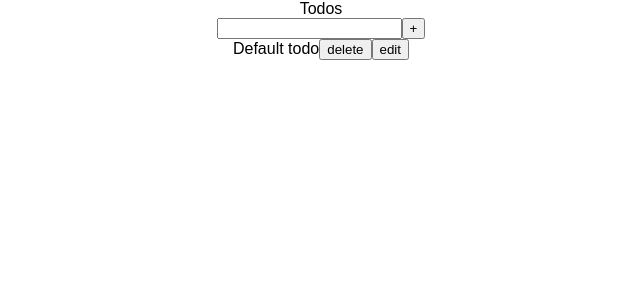
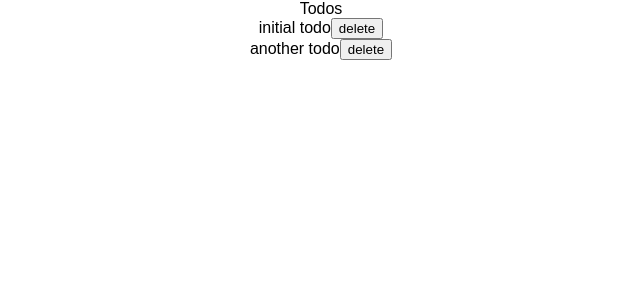
Before and after one commit to heathernfran/react-todos, a React (Create React App) app: page / in a window 1280 px wide. Shown: the top 300 px of the page, without its empty margins (319-959 px from the left). Built offline with nearby package versions, Linux system fonts and the light colour scheme.

Commit message:
Modify todo and list to be stateless, rendering data

```diff
--- a/src/App.js
+++ b/src/App.js
@@ -1,5 +1,5 @@
 import React, { Component } from 'react';
-import TodoList from './TodoList'
+import TodoListStateless from './TodoListStateless'
 import './App.css';
 
 class App extends Component {
@@ -9,7 +9,7 @@ class App extends Component {
         <header>
           Todos
         </header>
-        <TodoList />
+        <TodoListStateless />
       </div>
     );
   }
--- /dev/null
+++ b/src/TodoListStateless.js
@@ -0,0 +1,21 @@
+import React from 'react'
+import { connect } from 'react-redux'
+import TodoStateless from './TodoStateless'
+
+const mapStateToProps = state => ({ todos: state.todos })
+
+const TodoListStateless = ({ todos }) => (
+  <div>
+    {todos.map(todo => (
+      <TodoStateless
+        {...todo}
+      />
+    ))}
+  </div>
+)
+
+const ConnectedTodoList = connect(
+  mapStateToProps
+)(TodoListStateless)
+
+export default ConnectedTodoList
--- /dev/null
+++ b/src/TodoStateless.js
@@ -0,0 +1,22 @@
+import React from 'react'
+import { connect } from 'react-redux'
+import Delete from './Delete'
+import EditForm from './EditForm'
+
+const TodoStateless = ({ id, isEditable, text }) => (
+  <div key={id}>
+    <span>{text}</span>
+    <Delete
+      todoId={id}
+    />
+    {/* Toggle form for editing todos */}
+    {isEditable ?
+      <EditForm
+        todoId={id}
+      /> : null}
+  </div>
+)
+
+const ConnectedTodoStateless = connect()(TodoStateless)
+
+export default TodoStateless
```
